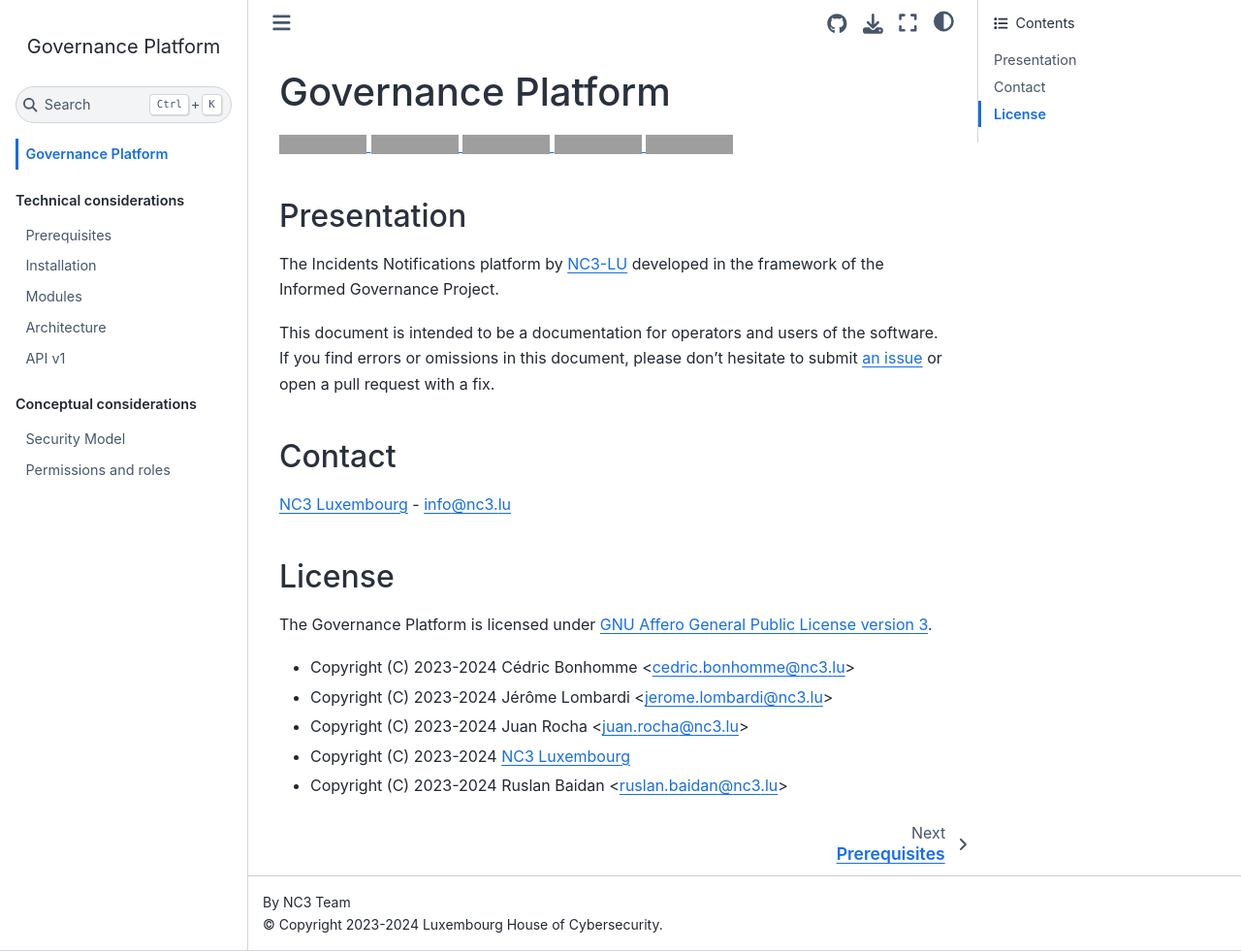
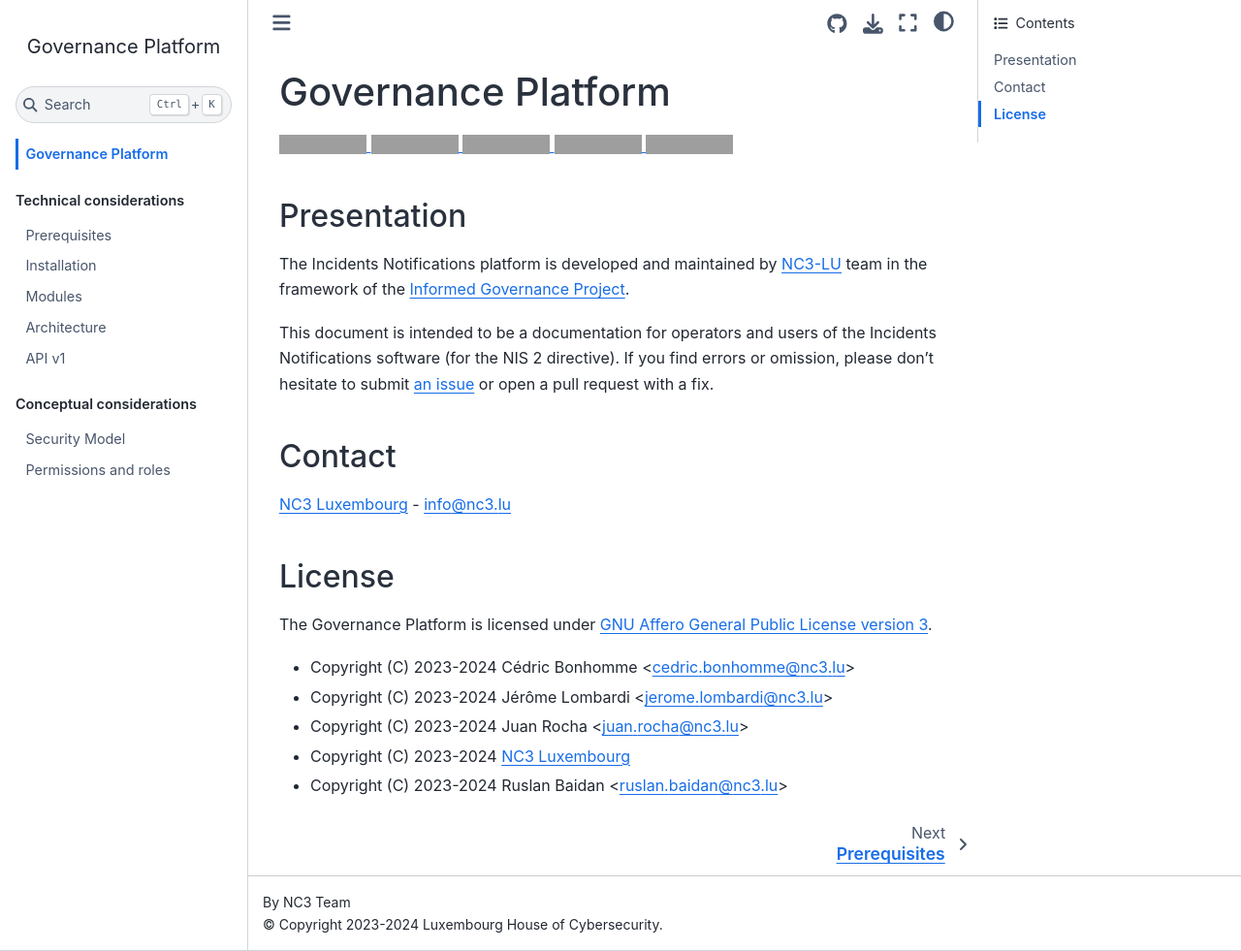
Before and after one commit to informed-governance-project/NISINP, a Sphinx documentation site: the page built from docs/index.rst, in a window 1280 px wide and 981 px high. Shown: the whole window at 97% size. Built offline with Sphinx 7.4.7 and the Sphinx Book theme 1.1.4, drawn with Linux system fonts in a browser that asks for light colours; grey boxes are pictures that could not be loaded.

Commit message:
chg: [documentation] Updated presentation.

```diff
--- a/docs/index.rst
+++ b/docs/index.rst
@@ -57,14 +57,15 @@
 Presentation
 ------------
 
-The Incidents Notifications platform by `NC3-LU <https://github.com/NC3-LU>`_
-developed in the framework of the Informed Governance Project.
+The Incidents Notifications platform is developed and maintained by
+`NC3-LU <https://github.com/NC3-LU>`_ team in the framework of the
+`Informed Governance Project <https://github.com/informed-governance-project>`_.
 
-This document is intended to be a documentation for operators and users of the software.
-If you find errors or omissions in this document, please don't hesitate to submit
+This document is intended to be a documentation for operators and users of the
+Incidents Notifications software (for the NIS 2 directive).
+If you find errors or omission, please don't hesitate to submit
 `an issue <https://github.com/informed-governance-project/governance-platform/issues/new?labels=documentation&template=bug_report.md>`_
 or open a pull request with a fix.
-
 
 
 
```
